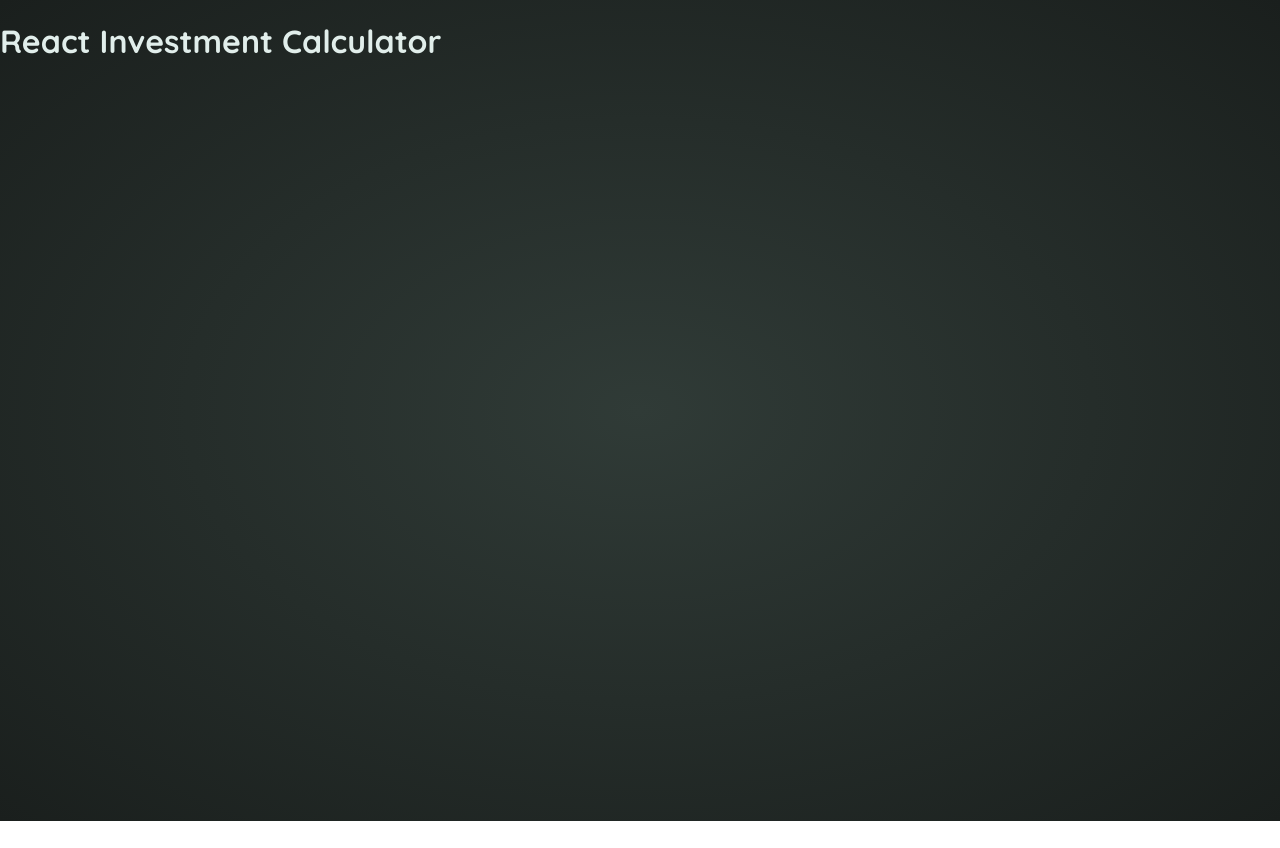
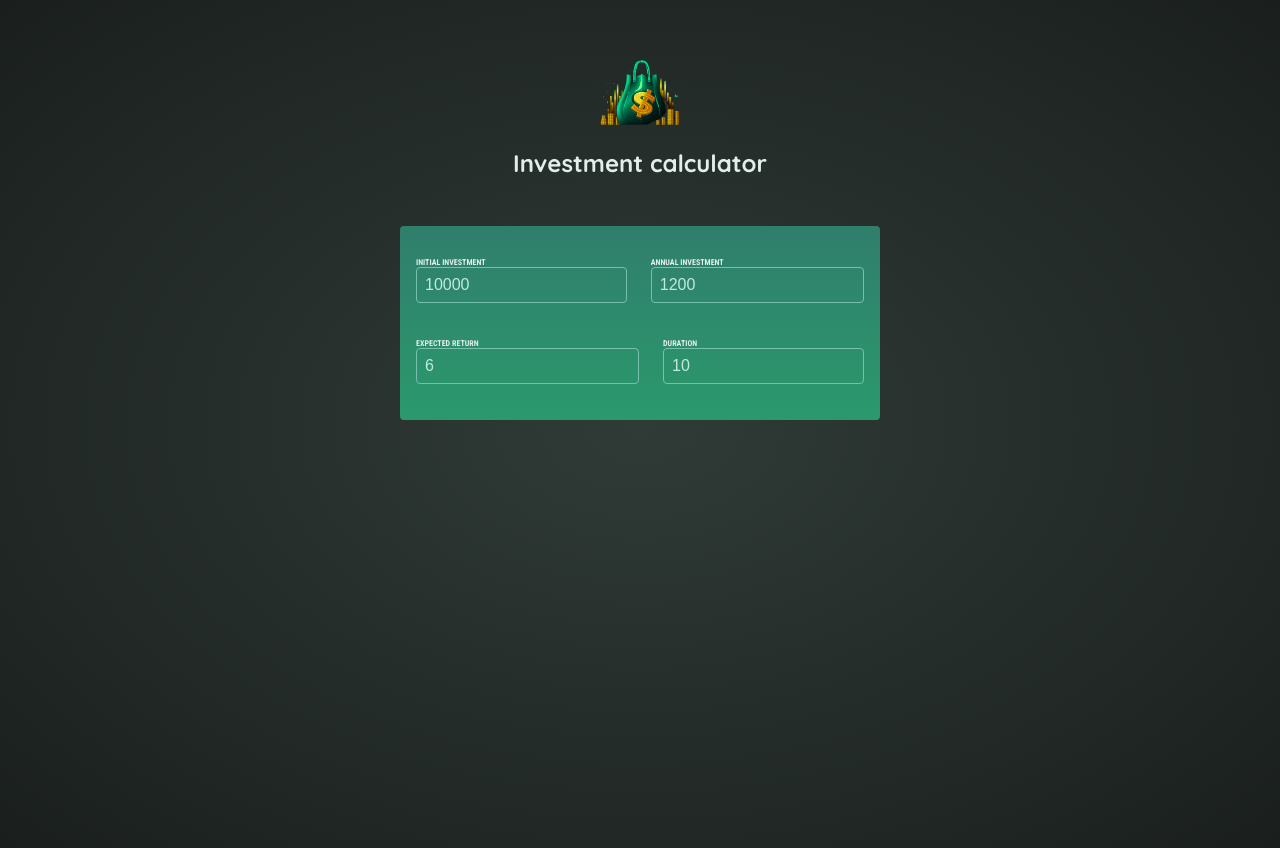
Before and after one commit to shinoby85/react-udemy, a React (Vite) app: page / in a window 1280 px wide. Before the commit the page ends 821 px from the top, so only its background shows below. Built offline with nearby package versions, Linux system fonts and the light colour scheme.

Commit message:
Create Header and UserInput components

```diff
--- a/src/App.jsx
+++ b/src/App.jsx
@@ -1,6 +1,14 @@
+import Header from "./components/Header.jsx";
+import './index.css'
+import UserInput from "./components/UserInput.jsx";
+
 function App() {
   return (
-    <h1>React Investment Calculator</h1>
+    <main>
+      <Header />
+      <UserInput />
+    </main>
+
   )
 }
 
--- /dev/null
+++ b/src/components/Header.jsx
@@ -0,0 +1,9 @@
+import logo from '../assets/investment-calculator-logo.png'
+export default function Header() {
+  return (
+    <header id="header">
+      <img src={logo} alt="logo"/>
+      <h1>Investment calculator</h1>
+    </header>
+  );
+}
--- /dev/null
+++ b/src/components/UserInput.jsx
@@ -0,0 +1,69 @@
+import {useState} from "react";
+
+export default function UserInput() {
+  const [userInput, setUserInput] = useState({
+    initialInvestment: 10000,
+    annualInvestment: 1200,
+    expectedReturn: 6,
+    duration: 10
+  });
+
+  function handleChange(inputIdentifier, newValue) {
+    setUserInput(prevUserInput => {
+      return {
+        ...prevUserInput,
+        [inputIdentifier]: newValue
+      }
+    })
+  }
+
+  return (
+    <section id="user-input">
+      <div className="input-group">
+        <p>
+          <label>Initial Investment
+            <input
+              type="number"
+              required
+              value={userInput.initialInvestment}
+              onChange={(e) =>
+                handleChange('initialInvestment', e.target.value)}/>
+          </label>
+        </p>
+        <p>
+          <label>Annual Investment
+            <input
+              type="number"
+              required
+              value={userInput.annualInvestment}
+              onChange={(e) =>
+                handleChange('annualInvestment', e.target.value)}/>
+          </label>
+        </p>
+      </div>
+      <div className="input-group">
+        <p>
+          <label>Expected Return
+            <input
+              type="number"
+              required
+              value={userInput.expectedReturn}
+              onChange={(e) =>
+                handleChange('expectedReturn', e.target.value)}/>
+          </label>
+        </p>
+        <p>
+          <label>Duration
+            <input
+              type="number"
+              required
+              value={userInput.duration}
+              onChange={(e) =>
+                handleChange('duration', e.target.value)}/>
+          </label>
+        </p>
+      </div>
+
+    </section>
+  );
+}
```
Also changed, not shown: 1 other file (tests, documents, lock files or other folders).
